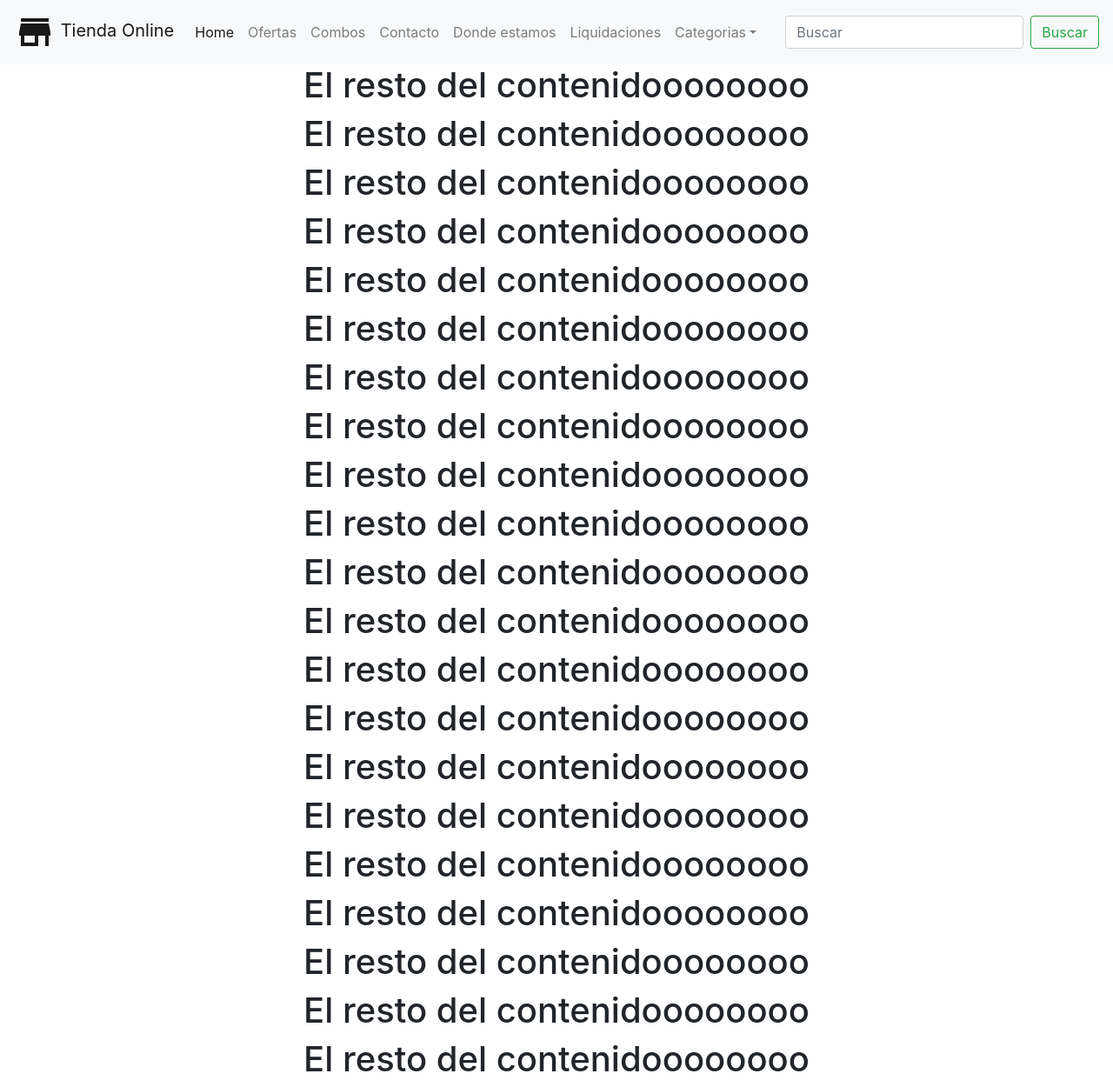
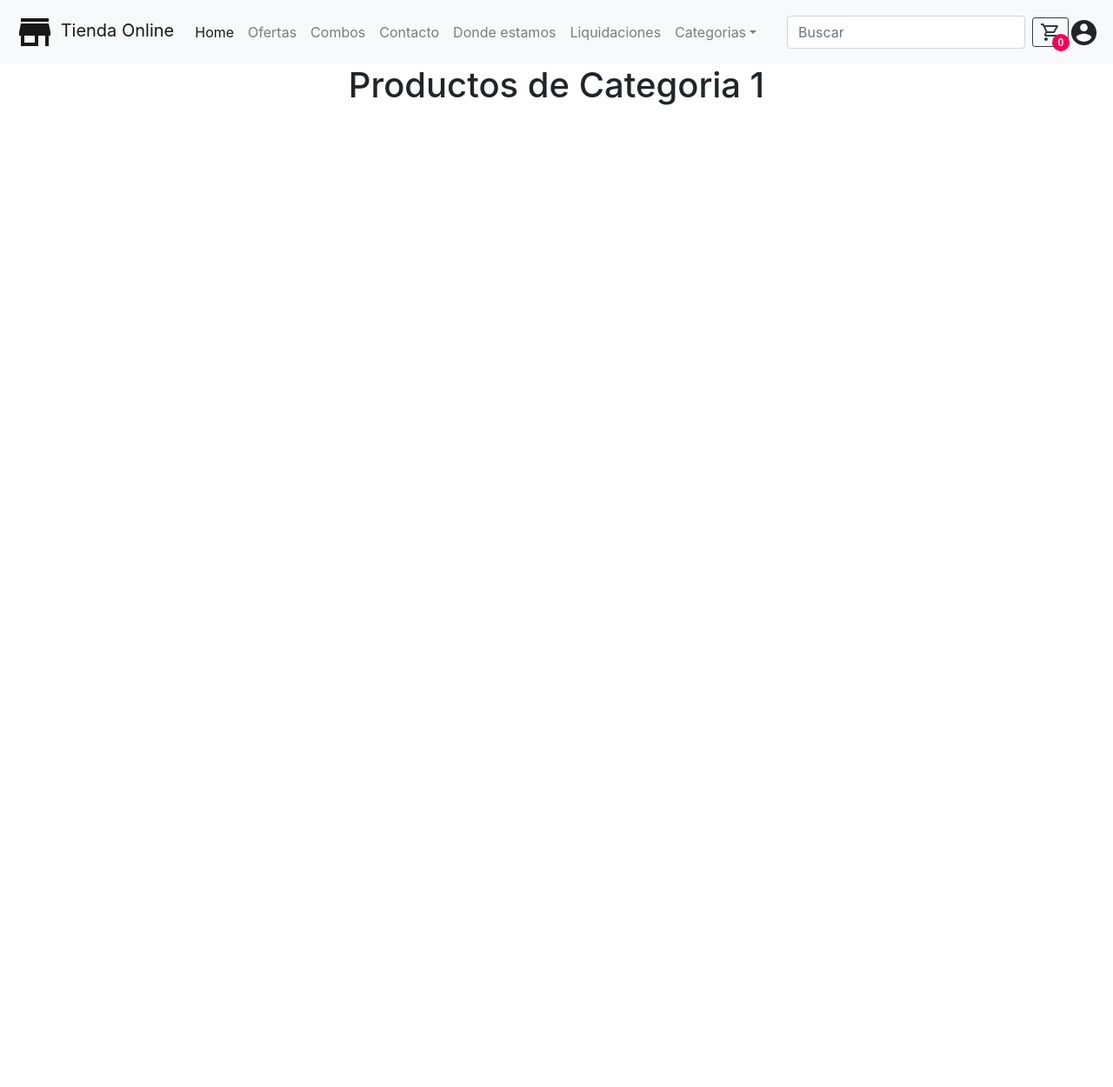
Before and after one commit to cgandu/tienda-react, a React (Create React App) app: page / in a window 1280 px wide. Shown: the whole page at 87% size. After the commit the page ends 800 px from the top, so only its background shows below. Built offline with nearby package versions, Linux system fonts and the light colour scheme.

Commit message:
agrego CartWidget e ItemListContainer

```diff
--- a/src/App.js
+++ b/src/App.js
@@ -2,35 +2,14 @@ import React from 'react';
 import logo from './logo.svg';
 import './App.css';
 import NavBar from "./components/NavBar.js";
+import ItemListContainer from "./components/ItemListContainer.js";
 
 function App() {
   return (
 
     <div className="App">
     <NavBar/>
-    <div>
-      <h1>El resto del contenidoooooooo</h1>
-      <h1>El resto del contenidoooooooo</h1>
-      <h1>El resto del contenidoooooooo</h1>
-      <h1>El resto del contenidoooooooo</h1>
-      <h1>El resto del contenidoooooooo</h1>
-      <h1>El resto del contenidoooooooo</h1>
-      <h1>El resto del contenidoooooooo</h1>
-      <h1>El resto del contenidoooooooo</h1>
-      <h1>El resto del contenidoooooooo</h1>
-      <h1>El resto del contenidoooooooo</h1>
-      <h1>El resto del contenidoooooooo</h1>
-      <h1>El resto del contenidoooooooo</h1>
-      <h1>El resto del contenidoooooooo</h1>
-      <h1>El resto del contenidoooooooo</h1>
-      <h1>El resto del contenidoooooooo</h1>
-      <h1>El resto del contenidoooooooo</h1>
-      <h1>El resto del contenidoooooooo</h1>
-      <h1>El resto del contenidoooooooo</h1>
-      <h1>El resto del contenidoooooooo</h1>
-      <h1>El resto del contenidoooooooo</h1>
-      <h1>El resto del contenidoooooooo</h1>
-    </div>
+    <ItemListContainer title="Productos de Categoria 1"/>
 
     </div>
   );
--- /dev/null
+++ b/src/components/CartWidget.js
@@ -0,0 +1,18 @@
+import React from 'react';
+import ShoppingCartOutlinedIcon from '@material-ui/icons/ShoppingCartOutlined';
+import { Badge } from '@material-ui/core';
+
+
+function CartWidget(){
+
+    return <>
+    <Badge badgeContent={0} color="secondary" showZero anchorOrigin={{
+    vertical: 'bottom',
+    horizontal: 'right',
+  }}>
+    <ShoppingCartOutlinedIcon fontSize="medium"/>
+    </Badge>
+    </>
+}
+
+export default CartWidget;
--- /dev/null
+++ b/src/components/ItemListContainer.js
@@ -0,0 +1,13 @@
+import React from 'react';
+
+function ItemListContainer({title}){
+    return <>
+    <div>
+      <h1>{title}</h1>
+
+    </div>
+    </>
+}
+
+
+export default ItemListContainer;
--- a/src/components/NavBar.js
+++ b/src/components/NavBar.js
@@ -1,5 +1,8 @@
 import React from 'react';
+import CartWidget from './CartWidget';
 import StoreIcon from '@material-ui/icons/Store';
+import AccountCircleIcon from '@material-ui/icons/AccountCircle';
+
 
 const NavBar = function(){
     return <nav class="navbar navbar-expand-lg navbar-light bg-light" >
@@ -8,7 +11,7 @@ const NavBar = function(){
     <span class="navbar-toggler-icon"></span>
   </button>
 
-  <div class="collapse navbar-collapse" id="navbarSupportedContent">
+  <div class="collapse navbar-collapse" id="navbarSupportedContent" >
     <ul class="navbar-nav mr-auto">
       <li class="nav-item active">
         <a class="nav-link" href="#">Home <span class="sr-only">(current)</span></a>
@@ -44,8 +47,13 @@ const NavBar = function(){
     </ul>
     <form class="form-inline my-2 my-lg-0">
       <input class="form-control mr-sm-2" type="search" placeholder="Buscar" aria-label="Search"/>
-      <button class="btn btn-outline-success my-2 my-sm-0" type="submit">Buscar</button>
+
+
     </form>
+    <button type="button" class="btn btn-sm btn-outline-dark"><CartWidget /></button>
+    <div><AccountCircleIcon fontSize="large" /></div>
+
+
 
   </div>
 
```
